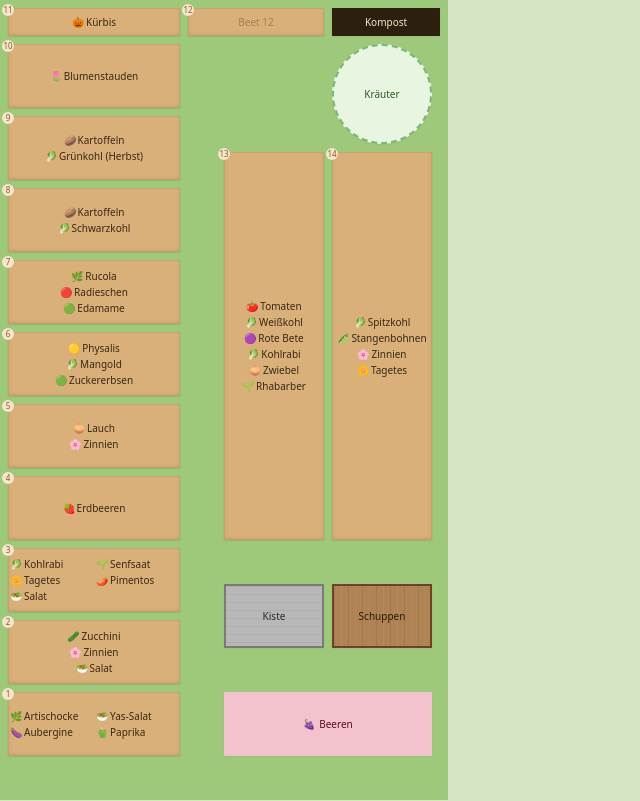
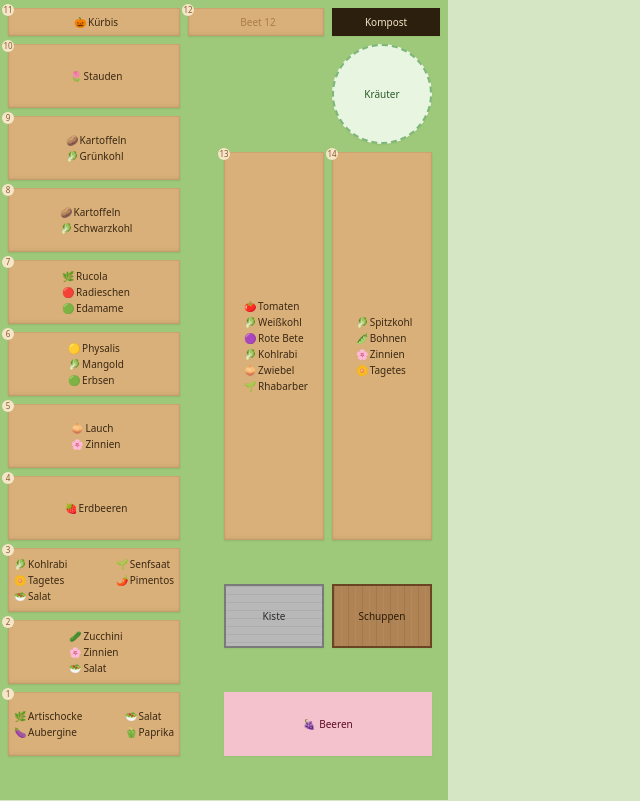
Before and after one commit to ClemensJakob/garden, a React (Vite) app: page / in a window 1280 px wide. Shown: the whole page, without its empty margins (0-640 px from the left). Built offline with nearby package versions, Linux system fonts and the light colour scheme.

Commit message:
feat(plants): add displayName field for compact tile labels

```diff
--- a/src/components/PatchTile.tsx
+++ b/src/components/PatchTile.tsx
@@ -87,27 +87,32 @@ export default function PatchTile({patch, className}: PatchTileProps) {
             const useColumns = !alwaysSingleCol && plants.length > 3
             return (
               <div
-                className={`w-full px-0.5 ${useColumns ? 'grid grid-cols-2 gap-x-1 gap-y-0.5' : 'flex flex-col items-center gap-0.5'}`}
+                className={`flex justify-center w-full px-0.5 ml-1`}
+              >
+              <div
+                className={`${useColumns ? 'grid grid-cols-[1fr_auto] gap-x-1 gap-y-0.5 w-full' : 'flex flex-col gap-0.5'}`}
               >
                 {plants.length === 0 ? (
                   <span className="col-span-2 break-words text-patch-border/60 [hyphens:auto]">
                     {patch.label}
                   </span>
                 ) : (
-                  plants.map((b) => {
+                  plants.map((b, i) => {
                     const plant = findPlantById(b.plantId)
+                    const isRightCol = useColumns && i % 2 === 1
                     return (
-                      <span key={b.plantId} className="flex items-center break-words [hyphens:auto]">
+                      <span key={b.plantId} className={`flex items-center break-words [hyphens:auto]${isRightCol ? ' mr-1' : ''}`}>
                         {plant?.icon && (
                           <span className="mr-0.5" aria-hidden="true">
                             {plant.icon}
                           </span>
                         )}
-                        {plant?.name}
+                        {plant?.displayName ?? plant?.name}
                       </span>
                     )
                   })
                 )}
+              </div>
               </div>
             )
           })()
--- a/src/domain/patches.ts
+++ b/src/domain/patches.ts
@@ -20,7 +20,7 @@ export const PATCHES: readonly Patch[] = [
     variant: 'default',
     bedding: [
       { plantId: 'artischoke' },
-      { plantId: 'yas-salat' },
+      { plantId: 'salat' },
       { plantId: 'aubergine' },
       { plantId: 'paprika' },
     ],
--- a/src/domain/plants.ts
+++ b/src/domain/plants.ts
@@ -415,25 +415,6 @@ export const PLANTS: readonly Plant[] = [
     notes: 'In milden Lagen mehrjährig — gut mit Laub abdecken im Winter. Knospen ernten, bevor sie sich öffnen.',
   },
   {
-    id: 'yas-salat',
-    name: 'Yas-Salat',
-    feeder: 'Schwachzehrer',
-    family: 'korbbluetler',
-    icon: '🥗',
-    seasonActivities: seasonActivities({
-      MÄR: 'aussaat',
-      APR: 'aussaat',
-      MAI: 'ernte',
-      JUN: 'ernte',
-      JUL: 'ernte',
-    }),
-    rowSpacing: 25,
-    plantSpacing: 20,
-    goodCompanions: ['radieschen', 'karotten', 'erdbeeren'],
-    badCompanions: [],
-    notes: 'Asiatische Salatsorte mit pikantem Aroma. Mehrfach pflückbar.',
-  },
-  {
     id: 'aubergine',
     name: 'Aubergine',
     feeder: 'Starkzehrer',
@@ -608,6 +589,7 @@ export const PLANTS: readonly Plant[] = [
   {
     id: 'zuckererbsen',
     name: 'Zuckererbsen',
+    displayName: 'Erbsen',
     feeder: 'Schwachzehrer',
     family: 'huelsenfruechtler',
     icon: '🟢',
@@ -699,7 +681,7 @@ export const PLANTS: readonly Plant[] = [
   },
   {
     id: 'gruenkohl-herbst',
-    name: 'Grünkohl (Herbst)',
+    name: 'Grünkohl',
     feeder: 'Starkzehrer',
     family: 'kreuzbluetler',
     icon: '🥬',
@@ -718,6 +700,7 @@ export const PLANTS: readonly Plant[] = [
   {
     id: 'blumenstauden',
     name: 'Blumenstauden',
+    displayName: 'Stauden',
     feeder: 'Schwachzehrer',
     family: 'kraut',
     icon: '🌷',
@@ -826,6 +809,7 @@ export const PLANTS: readonly Plant[] = [
   {
     id: 'stangenbohnen',
     name: 'Stangenbohnen',
+    displayName: 'Bohnen',
     feeder: 'Schwachzehrer',
     family: 'huelsenfruechtler',
     icon: '🫛',
```
Also changed, not shown: src/domain/types.ts (+9 -0 lines), 1 other file (tests, documents, lock files or other folders).
